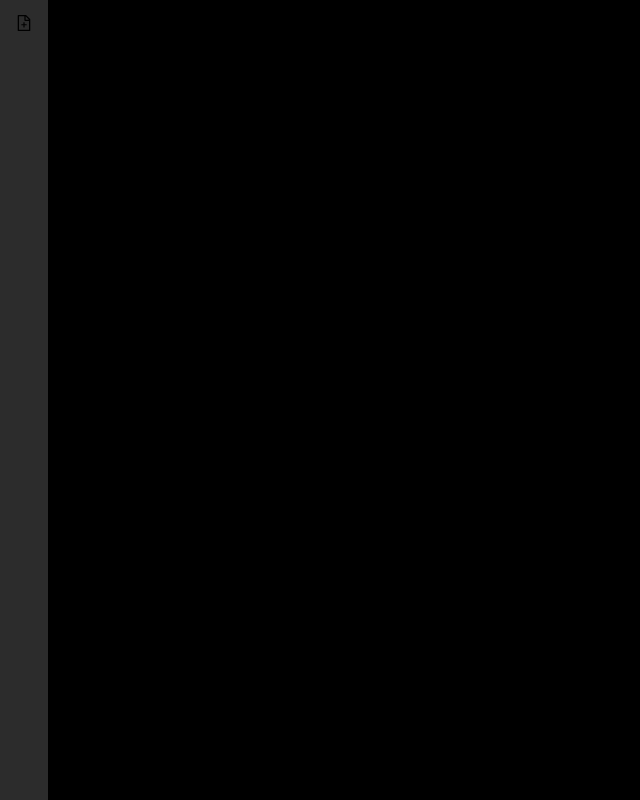
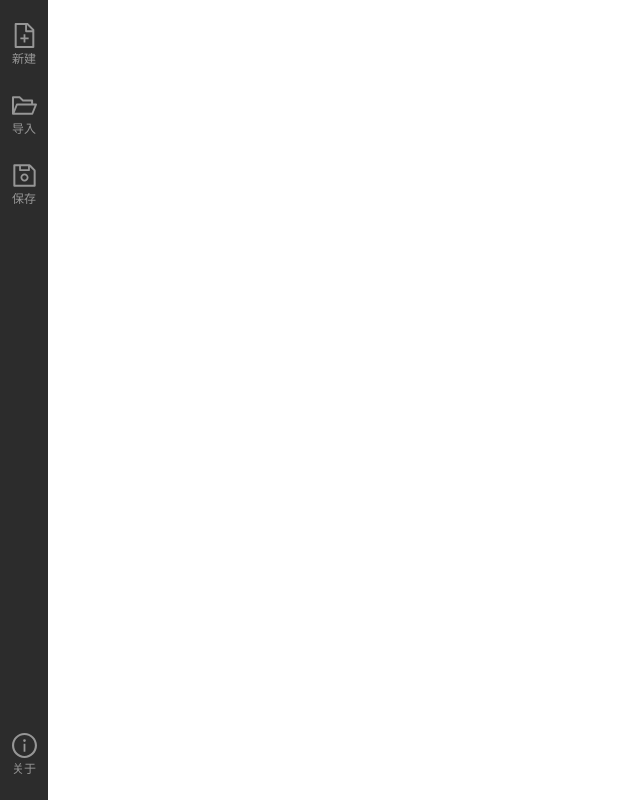
Before and after one commit to ErnestThePoet/ir-virtual-machine, a React (Vite) app: page / in a window 1280 px wide. Shown: the whole page, without its empty margins (0-640 px from the left). Built offline with nearby package versions, Linux system fonts and the light colour scheme.

Commit message:
chore: sidabar complete

```diff
--- a/src/pages/Home/Home.module.scss
+++ b/src/pages/Home/Home.module.scss
@@ -1,7 +1,4 @@
 .mainPc{
-    background-color: black;
     width: 100vw;
     height: 100vh;
-
-    transition-duration: 200ms;
 }
--- a/src/pages/Home/components/SideBar/SideBar.module.scss
+++ b/src/pages/Home/components/SideBar/SideBar.module.scss
@@ -1,18 +1,18 @@
 $sidebar-width: 48px;
 
 .divSideBarWrapper {
-    width: 48px;
+    width: $sidebar-width;
     height: 100vh;
 
     background-color: var(--sidebar-bkg-color);
 
     display: flex;
     flex-direction: column;
+    gap: 20px;
     align-items: center;
-    padding-top: 15px;
+    padding: 20px 0;
 
-    svg {
-        cursor: pointer;
-        width: 30px;
+    &>:last-child{
+        margin-top: auto;
     }
 }
--- a/src/pages/Home/components/SideBar/SideBar.tsx
+++ b/src/pages/Home/components/SideBar/SideBar.tsx
@@ -1,14 +1,38 @@
 import React, { useState } from "react";
 import { useAppDispatch, useAppSelector } from "@/store/hooks";
 import styles from "./SideBar.module.scss";
-import { FileAddOutlined } from "@ant-design/icons";
+import {
+    FileAddOutlined,
+    FolderOpenOutlined,
+    SaveOutlined,
+    InfoCircleOutlined
+} from "@ant-design/icons";
+import SideBarIcon from "./SideBarIcon";
 
 const SideBar: React.FC = () => {
-    const theme = useAppSelector(state => state.theme.currentTheme);
-
     return (
         <div className={styles.divSideBarWrapper}>
-            <FileAddOutlined />
+            <SideBarIcon
+                icon={<FileAddOutlined />}
+                label="新建"
+                onClick={() => {}}
+            />
+            <SideBarIcon
+                icon={<FolderOpenOutlined />}
+                label="导入"
+                onClick={() => {}}
+            />
+            <SideBarIcon
+                icon={<SaveOutlined />}
+                label="保存"
+                onClick={() => {}}
+            />
+
+            <SideBarIcon
+                icon={<InfoCircleOutlined />}
+                label="关于"
+                onClick={() => {}}
+            />
         </div>
     );
 };
--- /dev/null
+++ b/src/pages/Home/components/SideBar/SideBarIcon/SideBarIcon.module.scss
@@ -0,0 +1,21 @@
+.divIconWrapper {
+    width: 100%;
+    height: 50px;
+    font-size: 25px;
+    cursor: pointer;
+    color: var(--sidebar-icon-color);
+    transition-duration: 200ms;
+    &:hover {
+        color: var(--sidebar-icon-hover-color);
+    }
+
+    display: flex;
+    flex-direction: column;
+    gap: 5px;
+    justify-content: center;
+    align-items: center;
+
+    >label{
+        font-size: 12px;
+    }
+}
--- /dev/null
+++ b/src/pages/Home/components/SideBar/SideBarIcon/SideBarIcon.tsx
@@ -0,0 +1,19 @@
+import React from "react";
+import styles from "./SideBarIcon.module.scss";
+
+interface SideBarIconProps {
+    icon: React.ReactNode;
+    label?: string;
+    onClick: () => void;
+}
+
+const SideBarIcon: React.FC<SideBarIconProps> = (props: SideBarIconProps) => {
+    return (
+        <div className={styles.divIconWrapper} onClick={props.onClick}>
+            {props.icon}
+            {props.label !== undefined && <label>{props.label}</label>}
+        </div>
+    );
+};
+
+export default SideBarIcon;
--- /dev/null
+++ b/src/pages/Home/components/SideBar/SideBarIcon/index.ts
@@ -0,0 +1 @@
+export { default } from "./SideBarIcon";
--- a/src/themes/light.scss
+++ b/src/themes/light.scss
@@ -1,5 +1,5 @@
 .themeLight {
     --sidebar-bkg-color: rgb(44, 44, 44);
-    --sidebar-icon-color: rgba(255, 255, 255, 0.4);
+    --sidebar-icon-color: rgba(255, 255, 255, 0.5);
     --sidebar-icon-hover-color: rgba(255, 255, 255, 0.9);
 }
```
